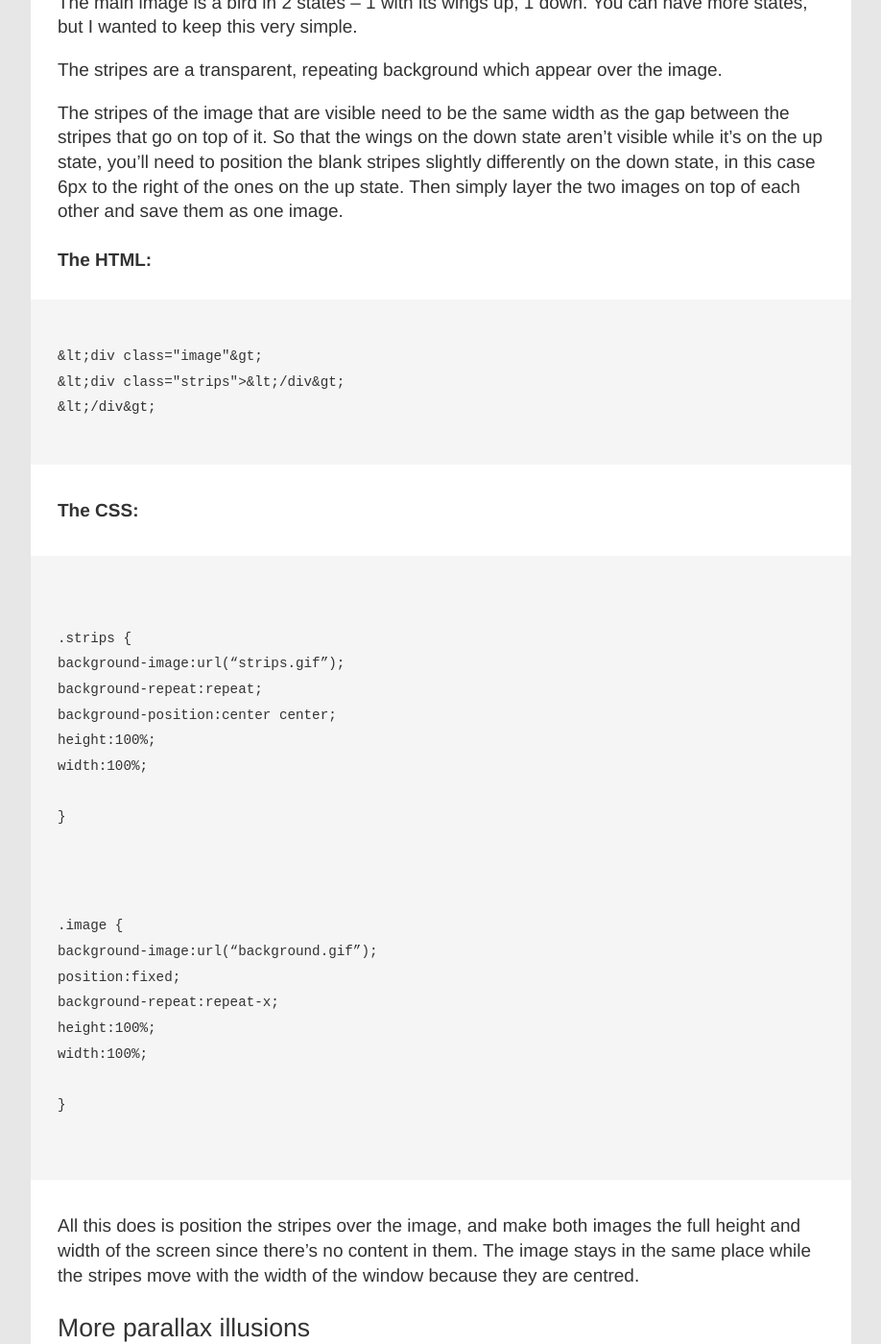
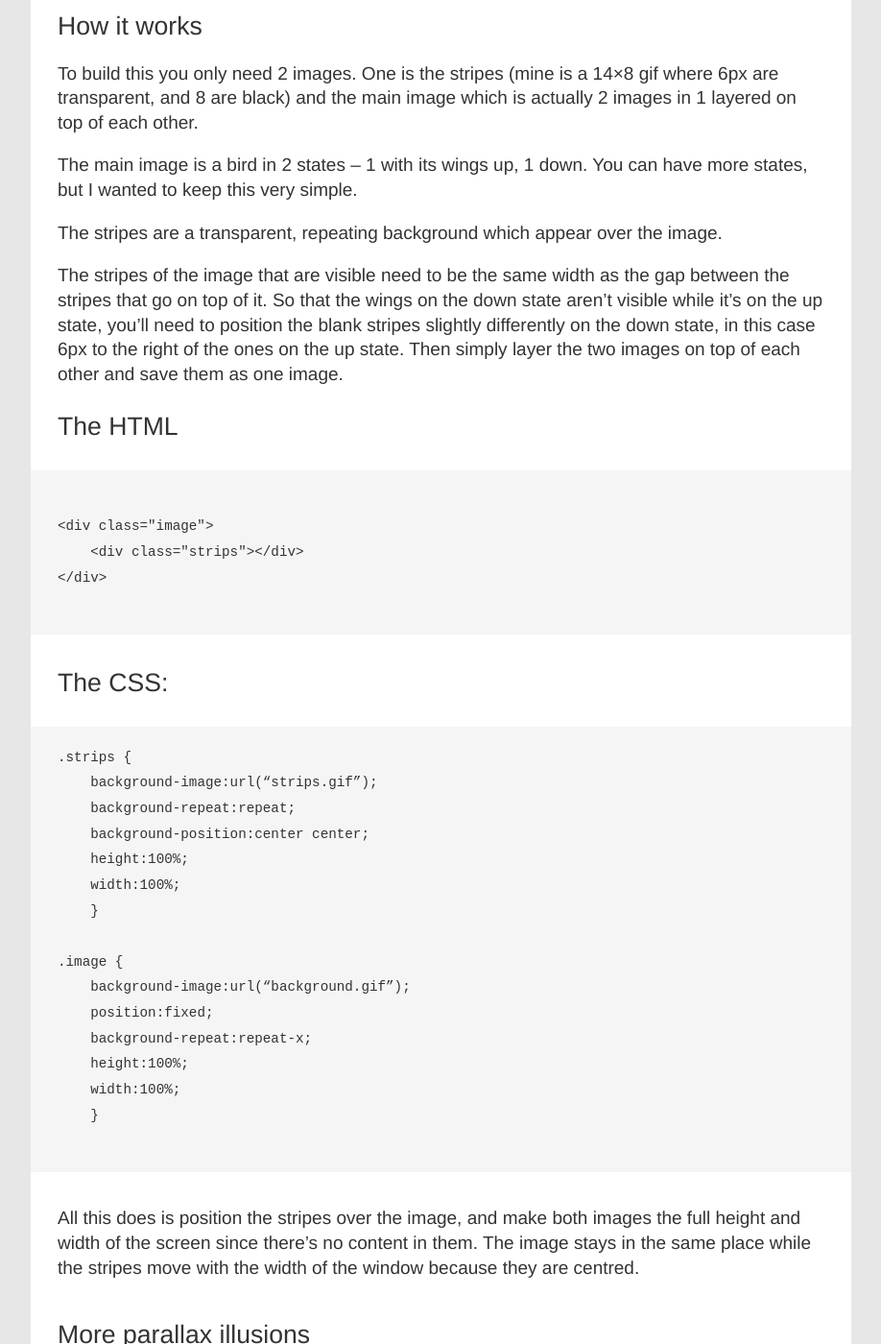
Before and after one commit to maban/maban, a Jekyll site: the page built from _posts/2010-04-12-39.html, in a window 1280 px wide and 1400 px high, scrolled down 647 px. Shown: the whole window at 96% size, without its empty margins (181-1099 px from the left). Built offline with Jekyll 4.4.1, drawn with Linux system fonts in a browser that asks for light colours.

Commit message:
Clean up post 39

```diff
--- a/_posts/2010-04-12-39.html
+++ b/_posts/2010-04-12-39.html
@@ -7,9 +7,11 @@ title: Parallax Illusion
 
 <p>Here&#8217;s the end result: <a href="http://maban.co.uk/sandbox/parallax-illusion/">http://maban.co.uk/sandbox/parallax-illusion/</a></p>
 
-<p>	<img class="pullout" src="http://maban.co.uk/image/article/photo-parallax-01.jpg" alt="photo of the parallax illusion" /></p>
+<div class="full">
+    <img src="/image/photo-parallax-01.jpg" alt="photo of the parallax illusion" />
+</div>
 
-<h3>How it works</h3>
+<h2>How it works</h2>
 
 <p>To build this you only need 2 images. One is the stripes (mine is a 14&#215;8 gif where 6px are transparent, and 8 are black) and the main image which is actually 2 images in 1 layered on top of each other.</p>
 
@@ -19,40 +21,39 @@ title: Parallax Illusion
 
 <p>The stripes of the image that are visible need to be the same width as the gap between the stripes that go on top of it. So that the wings on the down state aren&#8217;t visible while it&#8217;s on the up state, you&#8217;ll need to position the blank stripes slightly differently on the down state, in this case 6px to the right of the ones on the up state. Then simply layer the two images on top of each other and save them as one image.</p>
 
-<h4>The <span class="caps">HTML</span>:</h4>
+<h3>The HTML</h3>
 
 <pre>
 	<code>
-&amp;lt;div class=&quot;image&quot;&amp;gt;
-&amp;lt;div class=&quot;strips&quot;&gt;&amp;lt;/div&amp;gt;
-&amp;lt;/div&amp;gt;
+&lt;div class=&quot;image&quot;&gt;
+    &lt;div class=&quot;strips&quot;&gt;&lt;/div&gt;
+&lt;/div&gt;
 	</code>
 </pre>
 
-	<h4>The <span class="caps">CSS</span>:</h4>
+<h3>The CSS:</h3>
 
-<p>	<pre>
-	<code><br />
-.strips {
+<pre>
+<code>.strips {
     background-image:url(&#8220;strips.gif&#8221;);
     background-repeat:repeat;
     background-position:center center;
     height:100%;
-width:100%;<br />
-}</p>
+    width:100%;
+    }
 
-<p>.image {
+.image {
     background-image:url(&#8220;background.gif&#8221;);
     position:fixed;
     background-repeat:repeat-x;
     height:100%;
-width:100%;<br />
+    width:100%;
     }
 	</code>
-</pre></p>
+</pre>
 
-<p>	<p>All this does is position the stripes over the image, and make both images the full height and width of the screen since there&#8217;s no content in them. The image stays in the same place while the stripes move with the width of the window because they are centred.<p></p>
+<p>All this does is position the stripes over the image, and make both images the full height and width of the screen since there&#8217;s no content in them. The image stays in the same place while the stripes move with the width of the window because they are centred.<p>
 
-<h3>More parallax illusions</h3>
+<h2>More parallax illusions</h2>
 
 <p>Paul Annett sent me a couple of links to parallax illusions he&#8217;d seen that other people have made: <a href="http://demo.marcofolio.net/a_parallax_illusion_with_css/">one of a horse running</a>, and <a href="http://demo.marcofolio.net/your_own_css_parallax_illusion/">one of a 3D object</a>.</p>
```
Lines whose indentation alone changed are shown as unchanged.
